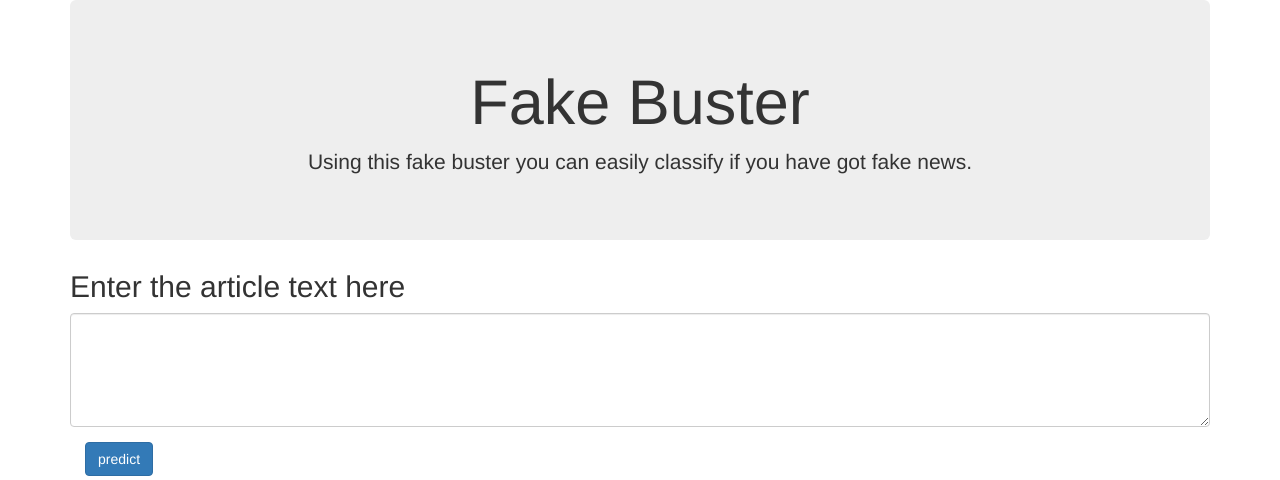
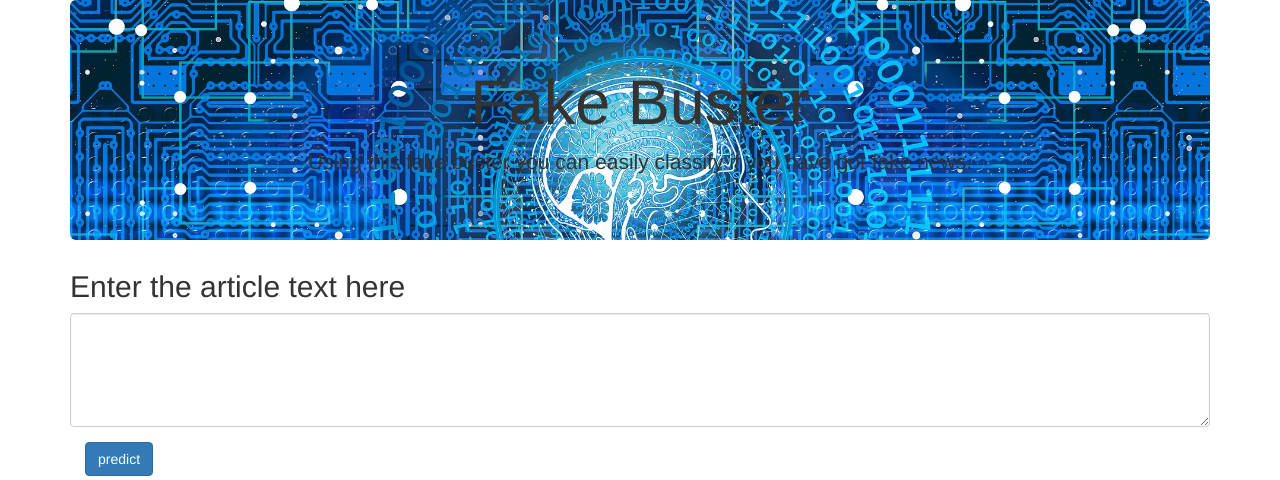
Before and after one commit to atal5/fakebuster, a Flask app: page / in a window 1280 px wide. Shown: the top 480 px of the page. Run offline with Flask 2, Linux system fonts and the light colour scheme; some libraries are stand-ins or nearby versions.

Commit message:
Add image to jumbotron

```diff
--- a/fakebusterapp/app/templates/index.html
+++ b/fakebusterapp/app/templates/index.html
@@ -7,6 +7,12 @@
   <link rel="stylesheet" href="https://maxcdn.bootstrapcdn.com/bootstrap/3.4.0/css/bootstrap.min.css">
   <script src="https://ajax.googleapis.com/ajax/libs/jquery/3.3.1/jquery.min.js"></script>
   <script src="https://maxcdn.bootstrapcdn.com/bootstrap/3.4.0/js/bootstrap.min.js"></script>
+  <style>
+      .jumbotron {
+      background-image: url("../img/jumbo.jpg");
+      background-size: cover;
+    }
+  </style>
 </head>
 <body>
 
```
Also changed, not shown: fakebusterapp/img/jumbo.jpg (added), 1 other file.
